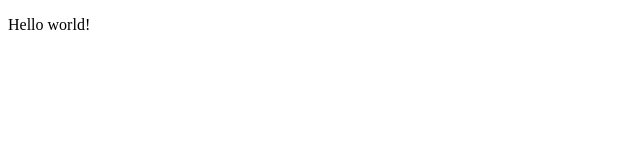
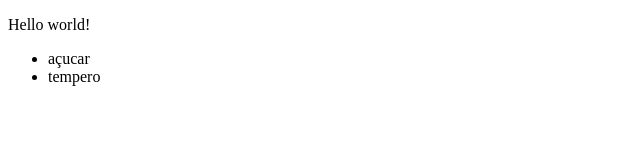
Before and after one commit to franciscognclvs/terminal_101, a plain HTML site: page index.html in a window 1280 px wide. Shown: the whole page, without its empty margins (0-640 px from the left). Drawn offline with Linux system fonts and the light colour scheme.

```diff
--- a/index.html
+++ b/index.html
@@ -4,5 +4,9 @@
     </head>
     <body>
         <p>Hello world!</p>
+        <ul>
+            <li>açucar</li>
+            <li>tempero</li>
+        </ul>
     </body>
 </html>
```
